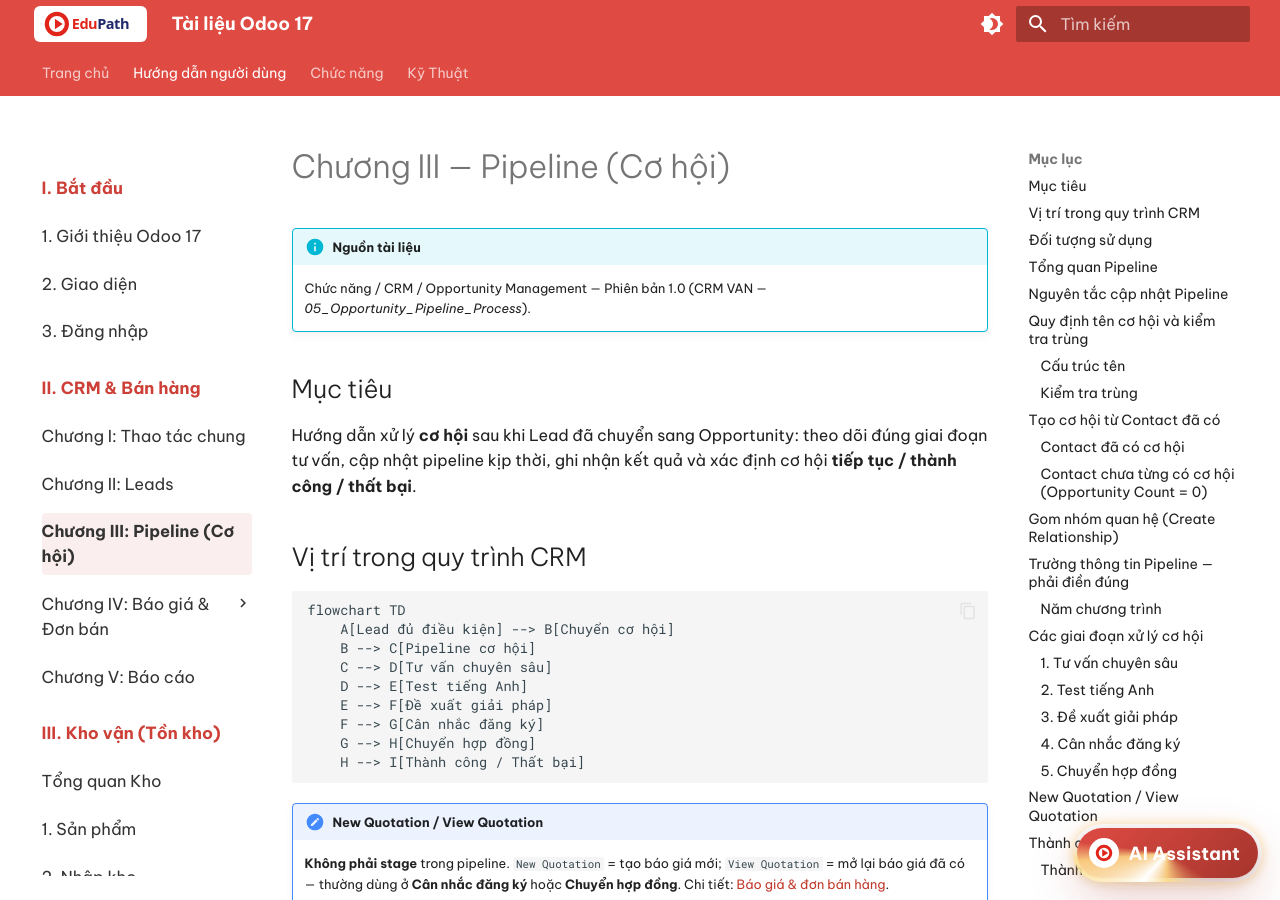
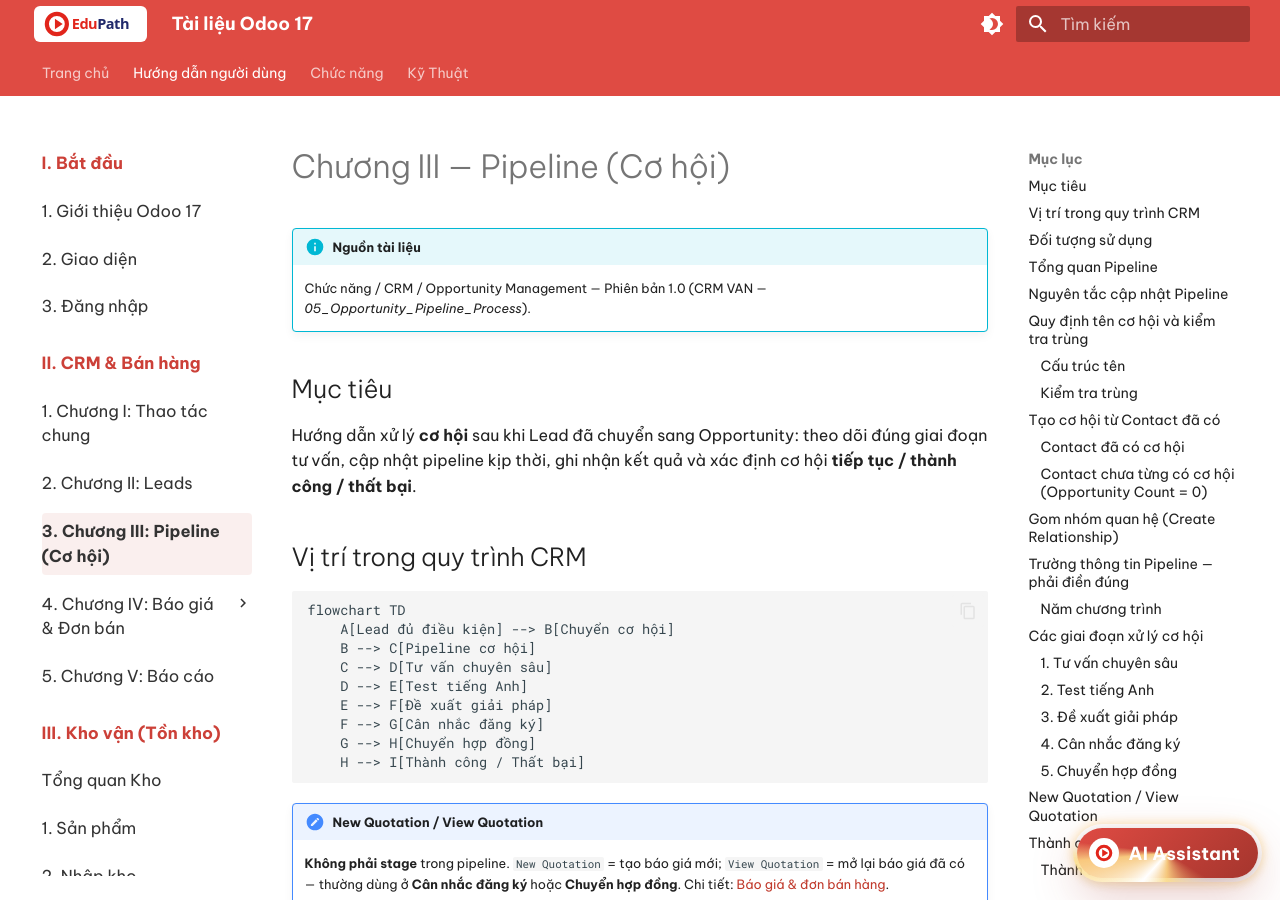
Before and after one commit to tranminhtriet1980/documentodoo17, an MkDocs documentation site: the page built from docs/ban-hang/crm/pipeline.md, in a window 1280 px wide and 900 px high. Built offline with MkDocs 1.6.1 and Material for MkDocs 9.7.7, drawn with Linux system fonts in a browser that asks for light colours.

Commit message:
Nav CRM & Ban hang: danh so 1-5 cho cac chuong cho de nhin
Co-Authored-By: Claude Opus 4.8 <noreply@anthropic.com>

```diff
--- a/mkdocs.yml
+++ b/mkdocs.yml
@@ -80,15 +80,15 @@ nav:
           - "2. Giao diện": gioi-thieu/giao-dien.md
           - "3. Đăng nhập": gioi-thieu/dang-nhap-phan-quyen.md
       - "II. CRM & Bán hàng":
-          - "Chương I: Thao tác chung": ban-hang/crm/thao-tac-chung.md
-          - "Chương II: Leads": ban-hang/crm/chuong-ii-leads.md
-          - "Chương III: Pipeline (Cơ hội)": ban-hang/crm/pipeline.md
-          - "Chương IV: Báo giá & Đơn bán":
+          - "1. Chương I: Thao tác chung": ban-hang/crm/thao-tac-chung.md
+          - "2. Chương II: Leads": ban-hang/crm/chuong-ii-leads.md
+          - "3. Chương III: Pipeline (Cơ hội)": ban-hang/crm/pipeline.md
+          - "4. Chương IV: Báo giá & Đơn bán":
               - "Tổng quan chương": ban-hang/crm/chuong-iv-sale-order.md
               - "Báo giá & đơn hàng": ban-hang/crm/bao-gia-don-hang.md
               - "Đơn bán": ban-hang/ban-hang/don-ban.md
               - "Hóa đơn khách hàng": ban-hang/ban-hang/hoa-don.md
-          - "Chương V: Báo cáo": ban-hang/crm/bao-cao.md
+          - "5. Chương V: Báo cáo": ban-hang/crm/bao-cao.md
       - "III. Kho vận (Tồn kho)":
           - Tổng quan Kho: kho/index.md
           - "1. Sản phẩm": kho/san-pham.md
```
